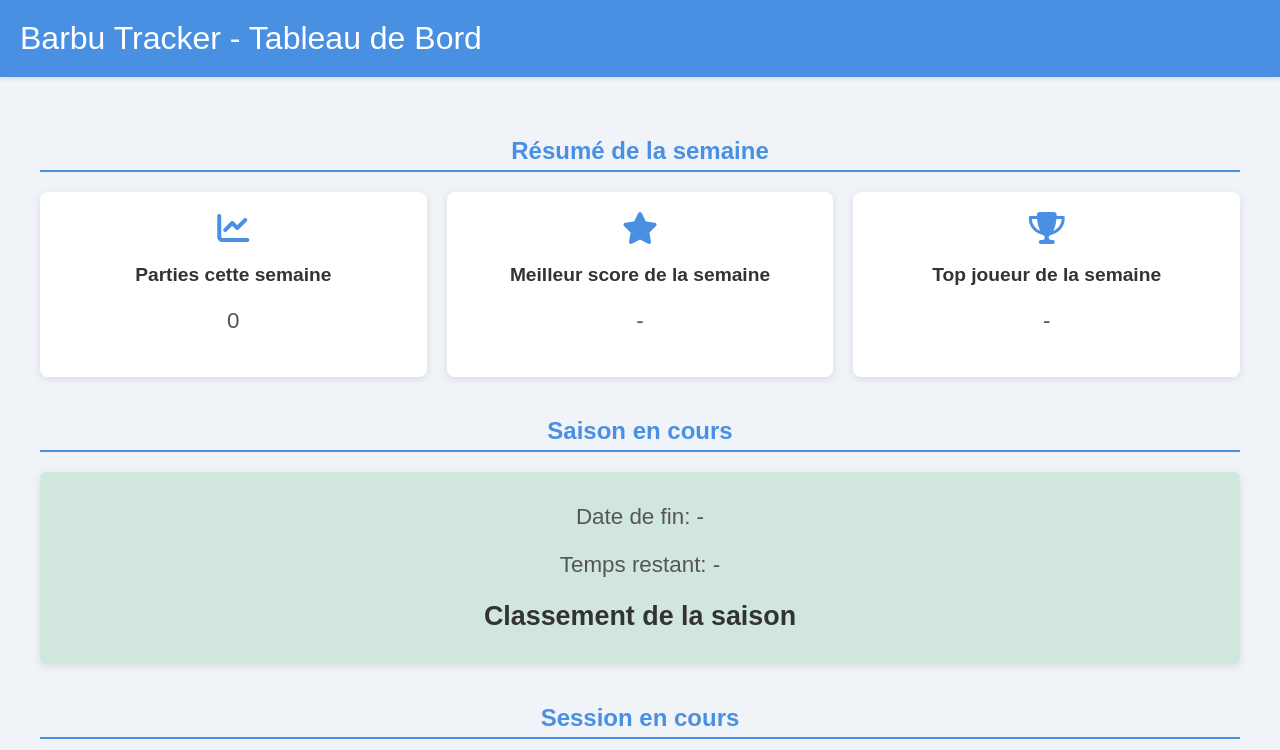
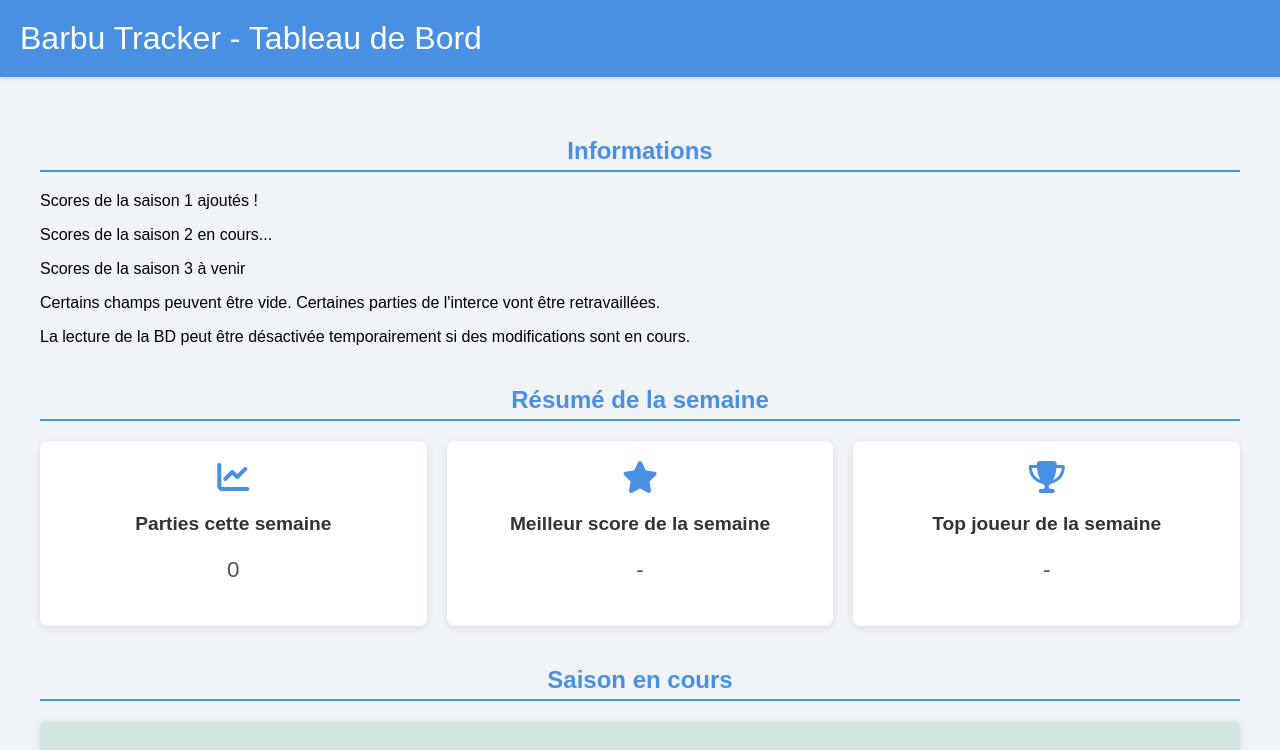
Before and after one commit to yougowami/barbu-tracker, a plain HTML site: page public/index.html in a window 1280 px wide. Shown: the top 750 px of the page. Drawn offline with nearby package versions, Linux system fonts and the light colour scheme; no server answers.

Commit message:
ajout des informations

```diff
--- a/public/index.html
+++ b/public/index.html
@@ -185,6 +185,15 @@
 <body>
   <header>Barbu Tracker - Tableau de Bord</header>
   <main>
+    <section>
+    <h2>Informations</h2>
+        <p>Scores de la saison 1 ajoutés !</p>
+        <p>Scores de la saison 2 en cours...</p>
+        <p>Scores de la saison 3 à venir</p>
+        <p>Certains champs peuvent être vide. Certaines parties de l'interce vont être retravaillées.</p>
+        <p>La lecture de la BD peut être désactivée temporairement si des modifications sont en cours.</p>
+    </section>
+
     <!-- Section Résumé de la semaine -->
     <section id="weekly-summary-section">
       <h2>Résumé de la semaine</h2>
```
